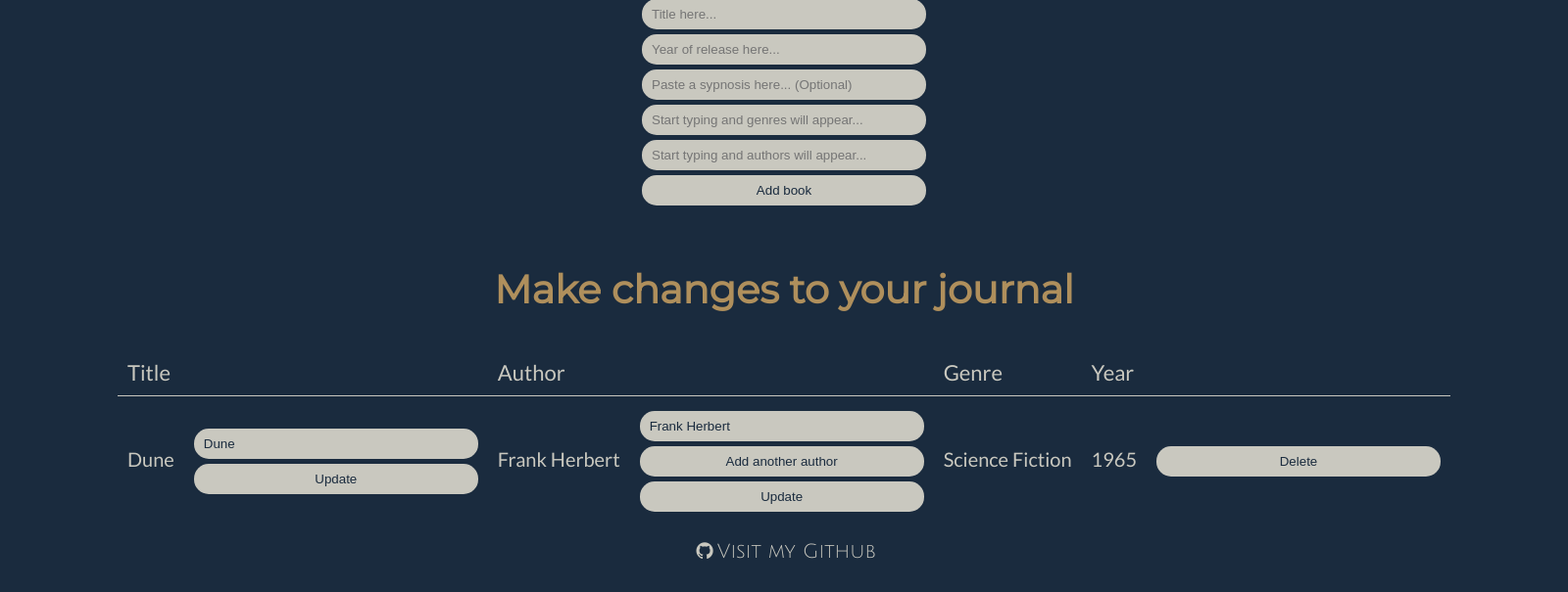
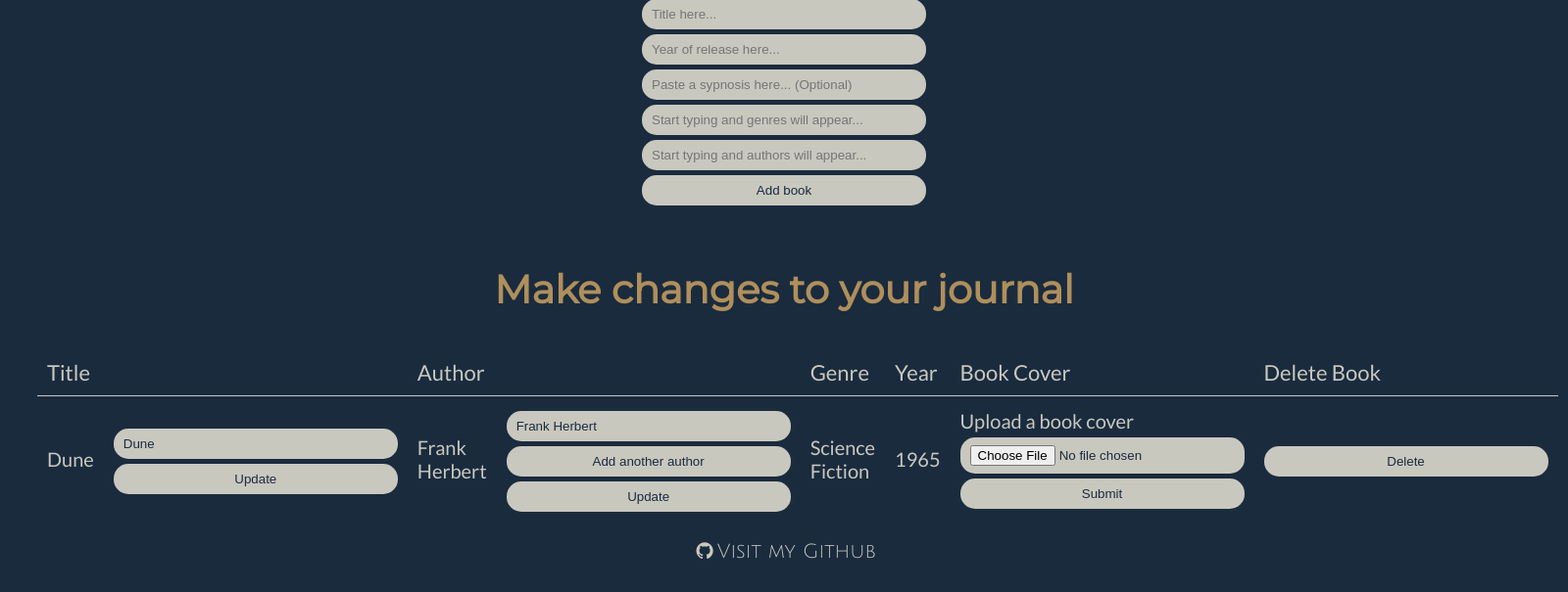
Before and after one commit to StephenHuang17253/aurora, a Flask app: page /update in a window 1600 px wide. Shown: the part 625-1230 px from the top of the page at 98% size. Run offline with Flask 2, Linux system fonts and the light colour scheme; a user stored in the database is signed in; data comes from the database, SQL or seed files in the repository.

```diff
--- /dev/null
+++ b/forms.py
@@ -0,0 +1,6 @@
+from flask_wtf import FlaskForm
+from wtforms import StringField
+from wtforms.validators import DataRequired
+
+class MyForm(FlaskForm):
+    name = StringField('name', validators=[DataRequired()])
--- a/main.py
+++ b/main.py
@@ -23,6 +23,7 @@ db = SQLAlchemy(app)
 
 
 import models
+import forms
 
 
 @app.route('/')
@@ -32,16 +33,16 @@ def home():
 
 @app.route('/journal')
 def journal():
-    user = models.Users.query.filter_by(userid=session['user']).first_or_404()
+    user = models.Users.query.filter_by(userid=session['user']).first_or_404() #Checks the database of users for the currently logged in user
     return render_template("journal.html", user=user, userid=user, page_title="Journal")
 
 
 @app.route('/books')
 def books():
-    book = models.Books.query.all()
+    book = models.Books.query.all() #All books
     return render_template("allbooks.html", book=book, page_title="Books")
 
-
+#The code that allows users to click on book in the table and be taken to a page specifically about that book.
 @app.route('/book/<title>')
 def book(title):
     book = models.Books.query.filter_by(title=title).first_or_404()
@@ -75,10 +76,7 @@ def updatetitle():
         newtitle = request.form.get("newtitle") #First we request the new title.
         oldtitle = request.form.get("oldtitle") #Then we look for the old title.
         book = db.session.query(models.Books).filter_by(title=oldtitle).first_or_404() #Finds the first book title that matches the old title.
-        book.title = newtitle
-        # book = models.Books.query.filter_by(title=oldtitle).first_or_404()
-        # book.title = newtitle
-        # db.session.merge(book)
+        book.title = newtitle #Sets the title of the book to the new title.
         db.session.commit()
     except Exception as e:
         print("Could not update title")
@@ -110,6 +108,12 @@ def updateauthor(book_id):
     return redirect("/journal")
 
 
+@app.route('/upload', methods=["GET", "POST"])
+def upload():
+    return redirect("/")
+
+
+
 @app.route('/selectbook', methods=["GET", "POST"])
 def selectbook():
     if request.form:
@@ -129,7 +133,6 @@ def selectbook():
 @app.route('/addbook', methods=["GET", "POST"])
 def addbook():
     if request.form:
-        # try:
         new_book = models.Books()
         new_book.title = request.form.get("title")
         new_book.synopsis = request.form.get("synopsis")
@@ -150,12 +153,7 @@ def addbook():
         new_book.authors.append(author)
         new_book.genres.append(genre)
         db.session.commit()
-        # except Exception as e:
-        #     print("Could not add book")
-        #     print(e)
     return redirect("/")
-
-
 
 
 @app.route("/delete", methods=["POST"])
@@ -169,8 +167,8 @@ def delete():
     db.session.commit()
     return redirect("/journal")
 
-
-def current_user(): # current user function
+#This function gets the current user
+def current_user():
     if session.get("user"): # if it is able to get a session for user
         return models.Users.query.get(session["user"]) # return the user info
     else:
@@ -184,7 +182,7 @@ def add_current_user():
     return dict(current_user=None) # otherwise current user is none
 
 
-@app.route('/login', methods=["GET", "POST"])
+@app.route('/login', methods=["GET", "POST"]) # /Login page
 def login():
     if session.get("user"): #
         return redirect('/') # redirects to home page
@@ -210,7 +208,7 @@ def logout(): # logout function
 
 
 @app.route('/signup', methods=["GET","POST"])
-def signup(): # create user function
+def signup(): # create account / register function
     if request.method == "POST":
         if len(request.form.get('username')) > 20: # if the inputted username is greater than 20 characters it will not be accepted
             return render_template('signup.html', error='Username exceeds limit of 20 characters') # prompts the user to create a shorter username
--- a/templates/update.html
+++ b/templates/update.html
@@ -41,7 +41,9 @@
         <th colspan = 2>Title</th>
         <th colspan = 2>Author</th>
         <th colspan = 1>Genre</th>
-        <th colspan = 2>Year</th>
+        <th colspan = 1>Year</th>
+        <th colspan = 1>Book Cover</th>
+        <th colspan = 1>Delete Book</th>
     </tr>
 {% for book in user.books %}
     <tr>
@@ -71,7 +73,13 @@
         </td>
         <td> <a href="/genre/{{ book.genres|join(', ', attribute='name') }}">{{ book.genres|map(attribute="name")|join(", ") }}</a></td>
         <td>{{ book.year }}</td>
-
+        <td>
+          <form action="/upload">
+            <label for='bookcover'>Upload a book cover</label>
+            <input type="file" id="bookcover" name="bookcover">
+            <input type="submit">
+          </form>
+        </td>
         <td>
           <form method="POST" action="/delete" style="display: inline">
             <input type="hidden" value="{{book.title}}" name="title">
```
Also changed, not shown: static/styles.css (+9 -14 lines).
